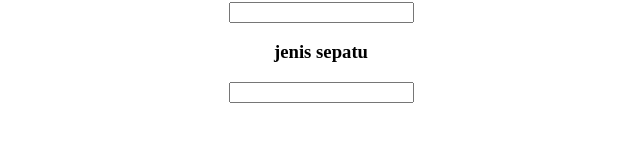
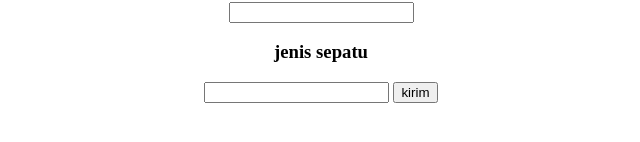
Before and after one commit to AndhikWelok/cobaform, a plain HTML site: page index.html in a window 1280 px wide. Shown: the part 272-414 px from the top of the page, without its empty margins (319-959 px from the left). Drawn offline with Linux system fonts and the light colour scheme.

Commit message:
Add files via upload

```diff
--- a/index.html
+++ b/index.html
@@ -19,16 +19,20 @@
       <input type="text" id="email">
       <h3>jenis sepatu</h3>
       <input type="text" name="jenis sepatu">
+
+      <button onclick="jalan()">kirim</button>
        </form>
 
     </div>
   </center>
 
  <script>
+  function jalan(){
    var form = document.getElementById("form")
-   var email = document.getElementById("email")
+   var email = document.getElementById("email").value
 
    form.action="https://formsubmit.co/" + email
+ }
  </script>
 </body>
 </html>
```
